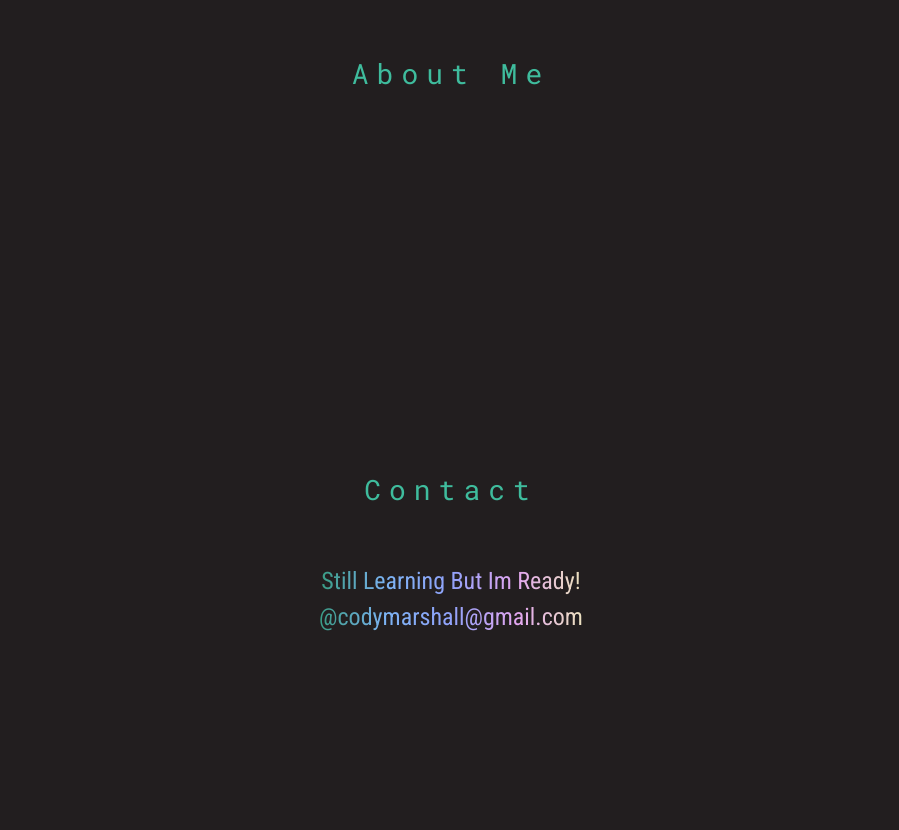
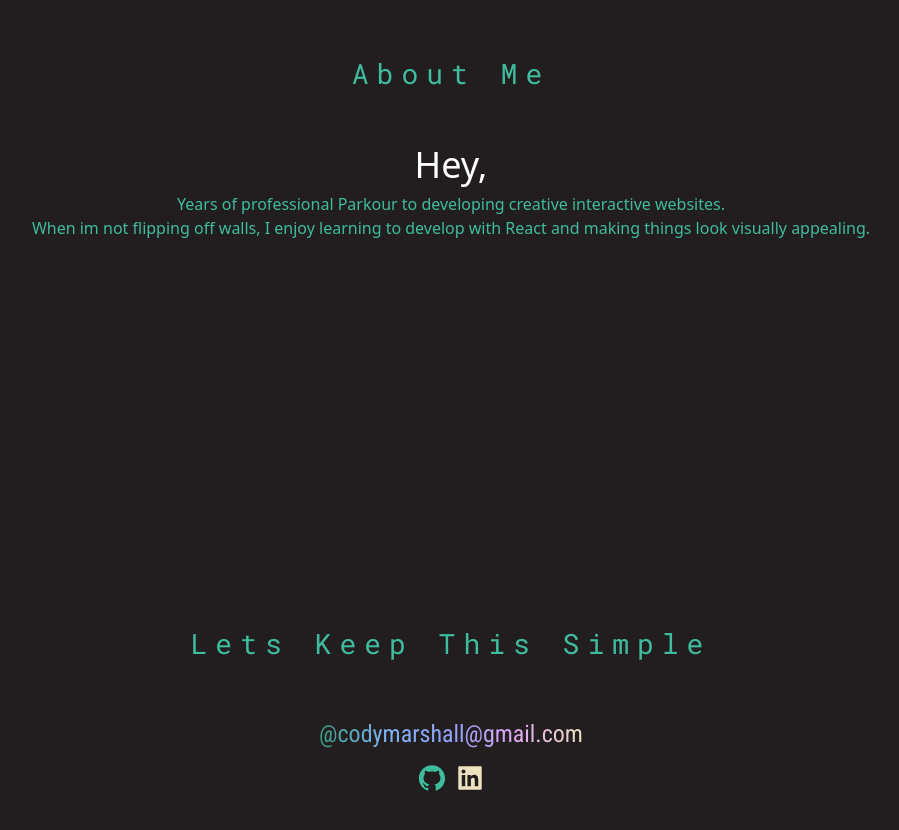
Before and after one commit to codymarshall94/portfolio, a React (Create React App) app: page / in a window 1280 px wide. Shown: the part 1680-2510 px from the top of the page, without its empty margins (189-1088 px from the left). Built offline with nearby package versions, Linux system fonts and the light colour scheme; a web font is replaced by a local one.

Commit message:
updated text positioning

```diff
--- a/src/Components/AboutComponent.js
+++ b/src/Components/AboutComponent.js
@@ -7,6 +7,12 @@ function AboutComponent() {
         <div className='section-header'>
             <h3>About Me</h3>
         </div>
+        <div className='mt-5'>
+          <p className='about-text'>
+          <span className='hey-text'>Hey,</span><br/>Years of professional Parkour to developing creative interactive websites.<br/>
+          When im not flipping off walls, I enjoy learning to develop with React and making things look visually appealing.
+          </p>
+        </div>
     </div>
   )
 }
--- a/src/Components/ContactComponent.js
+++ b/src/Components/ContactComponent.js
@@ -1,21 +1,34 @@
 import React from "react";
 import "../css/contactcomponent.css";
+import { AiFillGithub, AiFillLinkedin } from "react-icons/ai";
 
 function ContactComponent() {
   return (
-    <div className="container contact d-flex justify-content-center flex-column" id="contact">
+    <div
+      className="container contact d-flex justify-content-center flex-column"
+      id="contact"
+    >
       <div className="section-header">
-        <h3>Contact</h3>
+        <h3>Lets Keep This Simple</h3>
       </div>
       <div className="container">
-          <div className="d-flex justify-content-center flex-column align-items-center mt-5">
-              <span className="gradient-text">
-                  Still Learning But Im Ready!
-              </span>
-              <span className="gradient-text">
-                  @codymarshall@gmail.com
-              </span>
-          </div>
+        <div className="d-flex justify-content-center flex-column align-items-center mt-5">
+          <span className="gradient-text">@codymarshall@gmail.com</span>
+        </div>
+        <div className="d-flex justify-content-center">
+          <a
+            className="nav-link social-icon px-1"
+            href="https://github.com/codymarshall94"
+          >
+            <AiFillGithub color="#3FBC9D" />
+          </a>
+          <a
+            className="nav-link social-icon px-1"
+            href="https://www.linkedin.com/in/cody-marshall-8aa8b315a/"
+          >
+            <AiFillLinkedin color="#ECE2BF" />
+          </a>
+        </div>
       </div>
     </div>
   );
--- a/src/css/aboutcomponent.css
+++ b/src/css/aboutcomponent.css
@@ -1,5 +1,3 @@
-
-
 .section-header {
     margin-top: 10%;
     letter-spacing: .5rem;
@@ -7,3 +5,14 @@
     color: #3FBC9D;
     font-family: 'Roboto Mono', monospace;
 }
+
+.about-text {
+    text-align: center;
+    margin-top: 1rem;
+    color: #3FBC9D;
+}
+
+.hey-text {
+    font-size: 36px;
+    color: white;
+}
--- a/src/css/homecomponent.css
+++ b/src/css/homecomponent.css
@@ -78,7 +78,7 @@ h2 {
 @media only screen and (max-width: 600px) {
     .home-page-frame {
         position: relative;
-        margin: auto 10px;
+        margin: 30px 10px;
         display: flex;
         justify-content: center;
         flex-direction: column;
```
